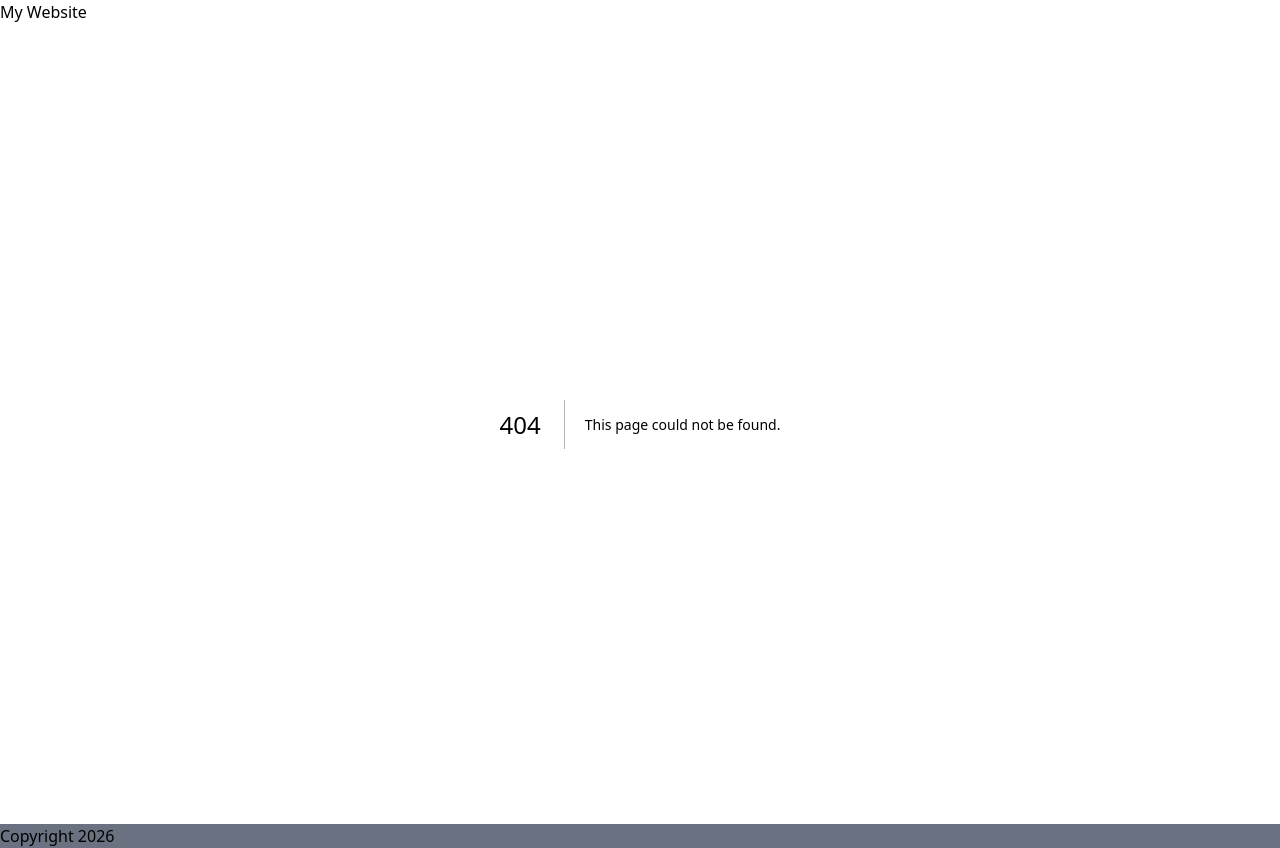
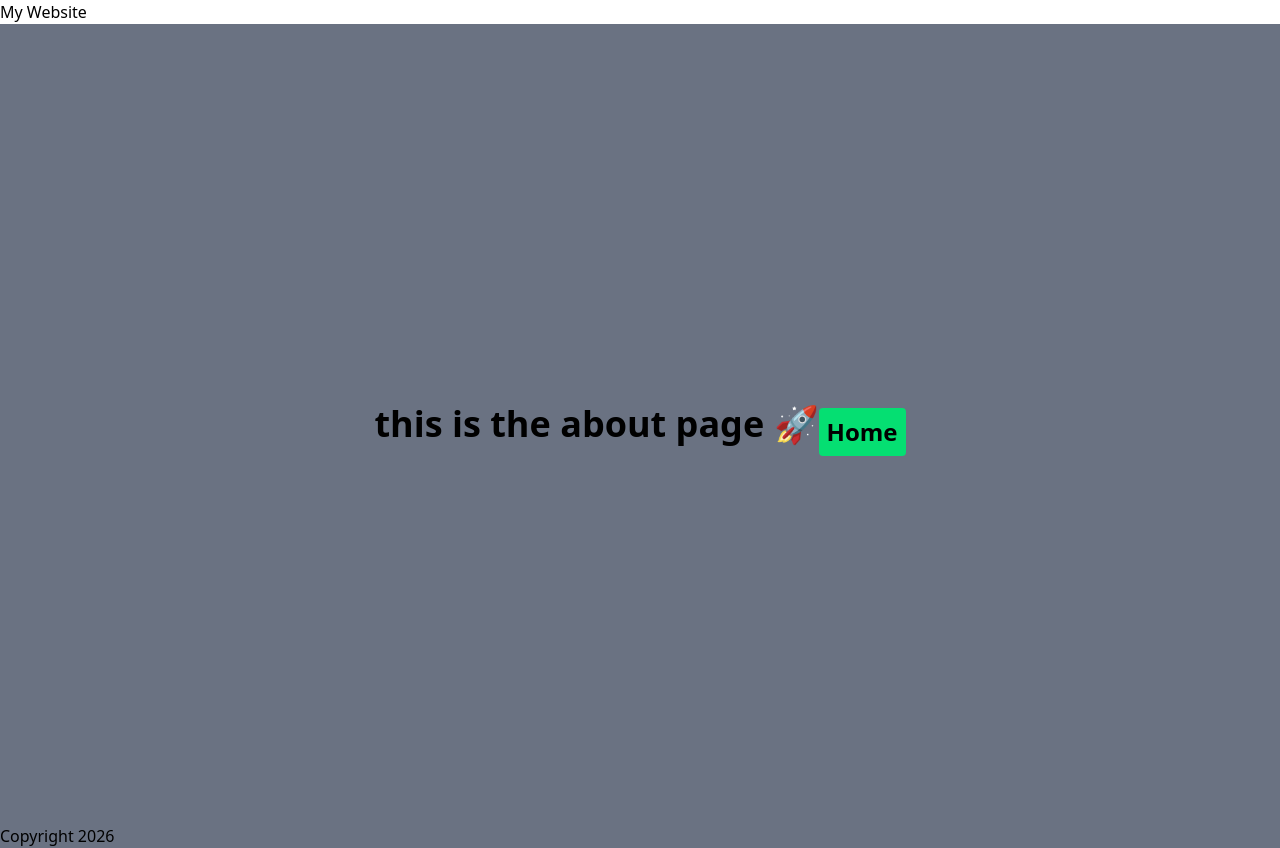
Before and after one commit to Neeraj-chauhan12/Nextjs, a Next.js app in the folder client/: page /about in a window 1280 px wide. Before the commit this address had no page. Built offline with nearby package versions, Linux system fonts and the light colour scheme.

Commit message:
about page

```diff
--- /dev/null
+++ b/client/app/about/page.js
@@ -0,0 +1,9 @@
+import Link from "next/link";
+export default function About() {
+  return (
+    <div className=" h-screen flex items-center bg-gray-500 justify-center">
+      <h1 className="text-4xl font-bold">this is the about page 🚀</h1>
+      <Link className="text-2xl font-bold bg-green-400 p-2 mt-4 rounded" href="/">Home</Link>
+    </div>
+  );
+}
--- a/client/app/layout.js
+++ b/client/app/layout.js
@@ -10,7 +10,7 @@ export default function RootLayout({ children }) {
     <html lang="en">
       <body>
         <nav>
-          <h1 >My Website</h1>
+          <h1>My Website</h1>
         </nav>
 
         {children}
--- a/client/app/page.js
+++ b/client/app/page.js
@@ -1,7 +1,10 @@
+import Link from "next/link";
+
 export default function Home() {
   return (
-    <div className=" flex items-center justify-center">
+    <div className=" flex items-center flex-col justify-center">
       <h1 className="text-4xl font-bold">Hello Next.js 🚀</h1>
+      <Link className="text-2xl font-bold bg-green-400 p-2 mt-4 rounded" href="/about">About</Link>
     </div>
   );
 }
```
